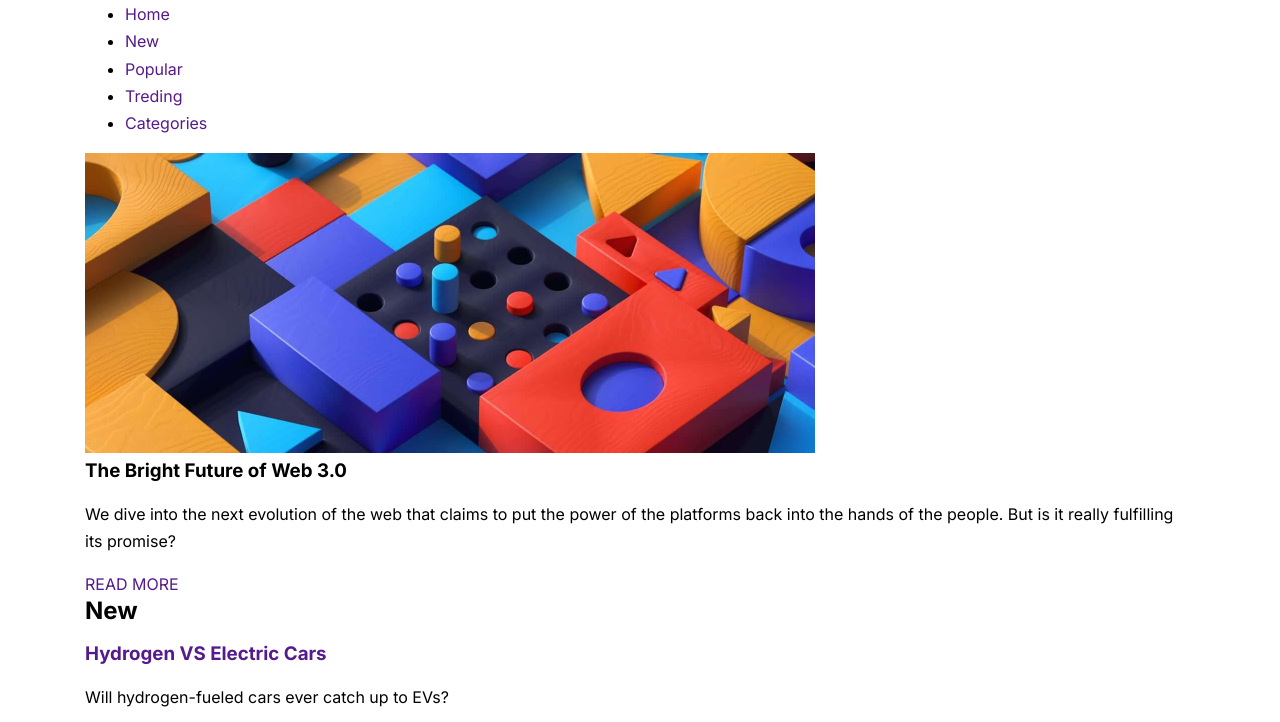
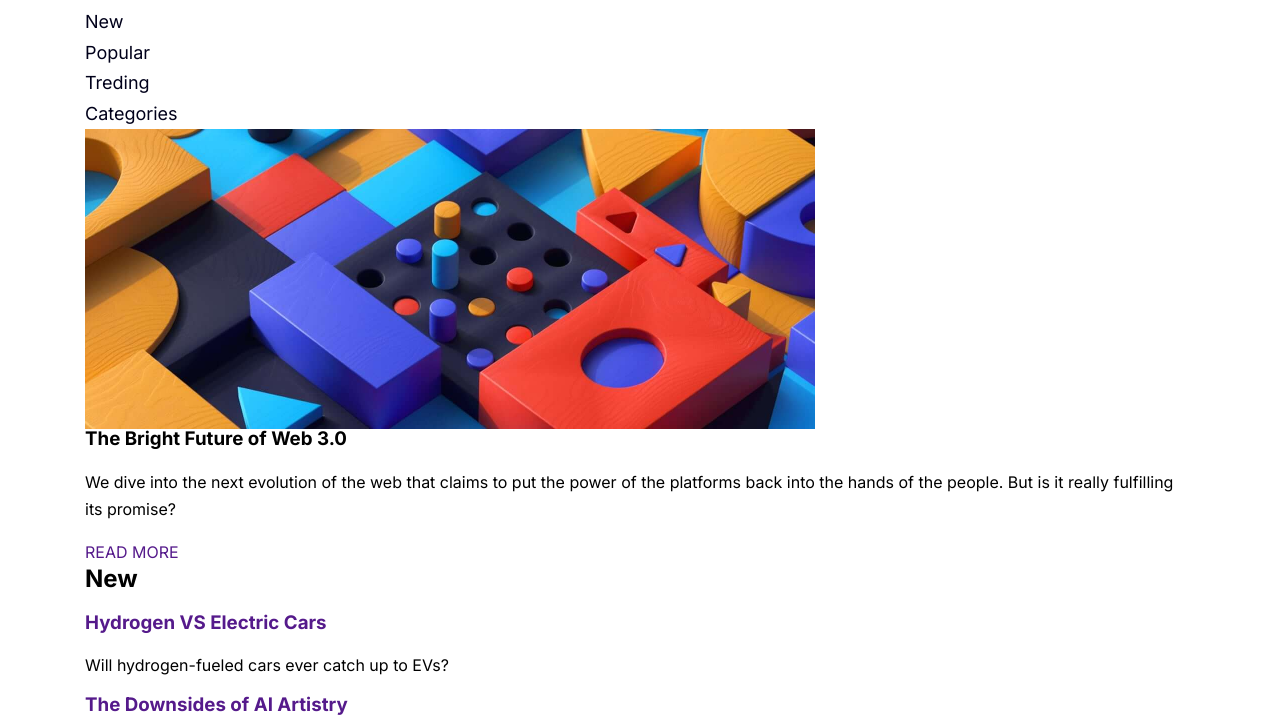
Before and after one commit to Nicolas-Johnson/News-Homepage, a website built with Vite: page index.html in a window 1280 px wide. Shown: the part 63-785 px from the top of the page. Built offline with nearby package versions, Linux system fonts and the light colour scheme.

Commit message:
Some corrections on SCSS arqs

```diff
--- a/index.html
+++ b/index.html
@@ -11,27 +11,27 @@
   </head>
   <body>
 
-    <header class="wrapper">
+    <header class="header wrapper">
       <a href="/">
-        <img src="/img/logo.svg" alt="Homepage" width="64" height="40"/>
+        <img class="header__logo" src="/img/logo.svg" alt="Homepage" width="64" height="40"/>
       </a>
 
       <nav>
         <ul>
           <li>
-            <a href="">Home</a>
+            <a class="header__link" href="">Home</a>
           </li>
           <li>
-            <a href="">New</a>
+            <a class="header__link" href="">New</a>
           </li>
           <li>
-            <a href="">Popular</a>
+            <a class="header__link" href="">Popular</a>
           </li>
           <li>
-            <a href="">Treding</a>
+            <a class="header__link" href="">Treding</a>
           </li>
           <li>
-            <a href="">Categories</a>
+            <a class="header__link" href="">Categories</a>
           </li>
         </ul>
       </nav>
--- a/scss/_global.scss
+++ b/scss/_global.scss
@@ -1,3 +1,5 @@
+@use 'util' as u;
+
 :root {
     --c-white: #fffdfa;
     --c-blue: #00001a;
@@ -5,12 +7,12 @@
     --c-red: #f15d51;
     --c-silver: #c5c6ce;
     --c-yellow: #e9aa52;
-    --f-xl: clamp(2.5rem, 2.147887323943662rem + 1.5023474178403755vw, 3.5rem); //40px to 56px
-    --f-l: clamp(2rem, 1.823943661971831rem + 0.7511737089201878vw, 2.5rem); //32px to 40px
-    --f-m: 32px;
-    --f-s: 20px;
-    --f-xs: 18px;
-    --f-body: 15px
+    --f-xl: clamp(u.rem(40), 2.147887323943662rem + 1.5023474178403755vw, u.rem(56));
+    --f-l: clamp(u.rem(32), 1.823943661971831rem + 0.7511737089201878vw, u.rem(40));
+    --f-m: u.rem(32);
+    --f-s: u.rem(20);
+    --f-xs: u.rem(18);
+    --f-body: u.rem(15);
 }
 
 // Boilerplate stayless
@@ -50,8 +52,25 @@ a {
     text-decoration: none;
 }
 
+ul {
+    margin: 0;
+    padding: 0;
+}
+
+li {
+    list-style-type: none;
+}
+
 // Sets the minimum width to 1110px or (100vw - 32px), whatever is smaller
 .wrapper {
-    width: min(1110px, calc(100% - 32px));
+    width: min(1110px, calc(100% - u.rem(32)));
     margin-inline: auto; //Sets onli the left & right margin (margin-block sets only the top & bottom)
 }
+
+img {
+    display: block;
+    max-width: 100%;
+    height: auto;
+}
+
+//End of boyllerplate styles
--- /dev/null
+++ b/scss/components/_header.scss
@@ -0,0 +1,18 @@
+@use '../util' as u;
+
+.header {
+
+    &__logo {
+        width: u.rem(45);
+
+        @media (width >= 1110px) {
+            width: u.rem(64);
+
+        }
+    }
+
+    &__link {
+        color: var(--c-blue);
+        font-size: u.rem(18);
+    }
+}
--- /dev/null
+++ b/scss/components/_index.scss
@@ -0,0 +1 @@
+@forward 'header';
--- a/scss/style.scss
+++ b/scss/style.scss
@@ -1 +1,2 @@
 @use 'global';
+@use 'components';
--- /dev/null
+++ b/scss/util/_functions.scss
@@ -0,0 +1,17 @@
+@use 'sass:math';
+
+@function rem($pixel) {
+    @if math.is-unitless($pixel) {
+        @return math.div($pixel, 16) + rem;
+    } @else {
+        @error 'Dont\'t use units when using the rem() function; only numbers.';
+    }
+}
+
+@function em($pixel) {
+    @if math.is-unitless($pixel) {
+        @return math.div($pixel, 16) + em;
+    } @else {
+        @error 'Dont\'t use units when using the em() function; only numbers.';
+    }
+}
--- /dev/null
+++ b/scss/util/_index.scss
@@ -0,0 +1 @@
+@forward 'functions';
```
